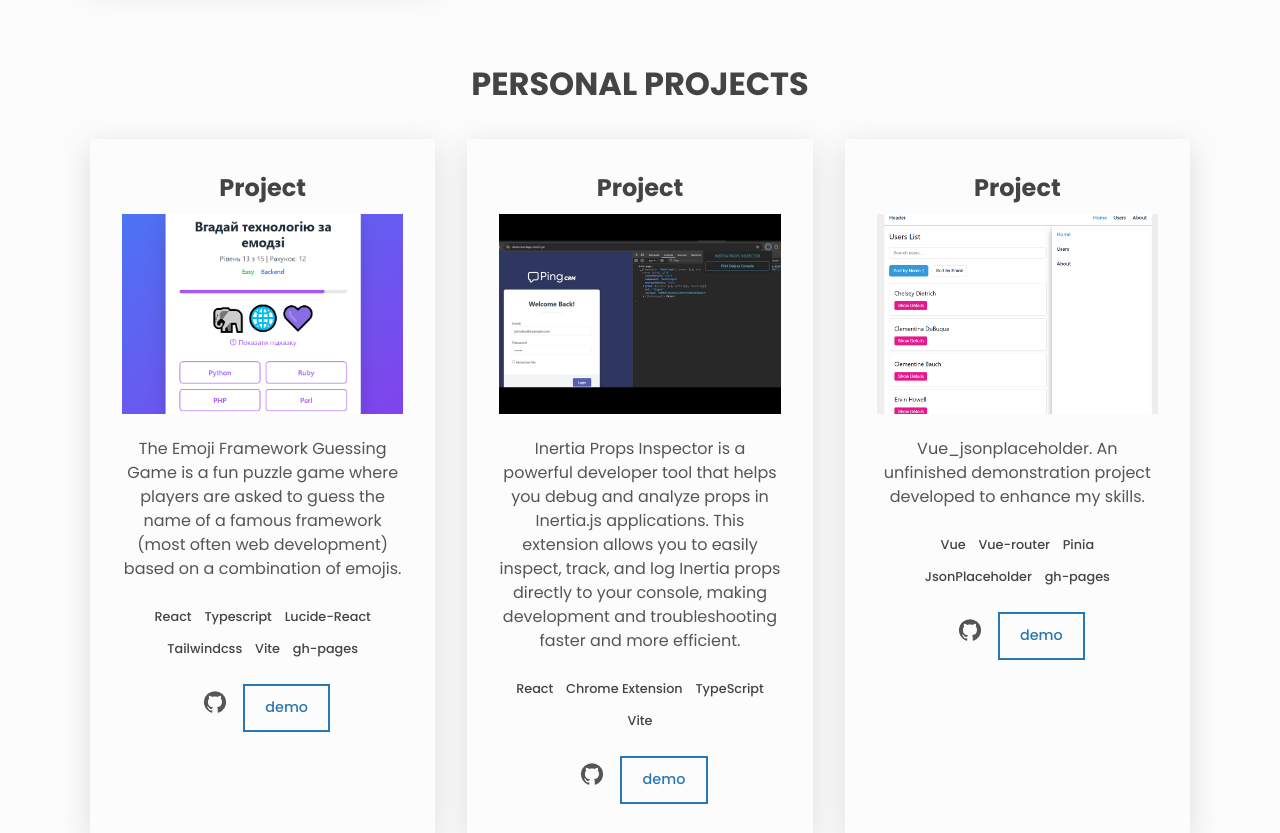
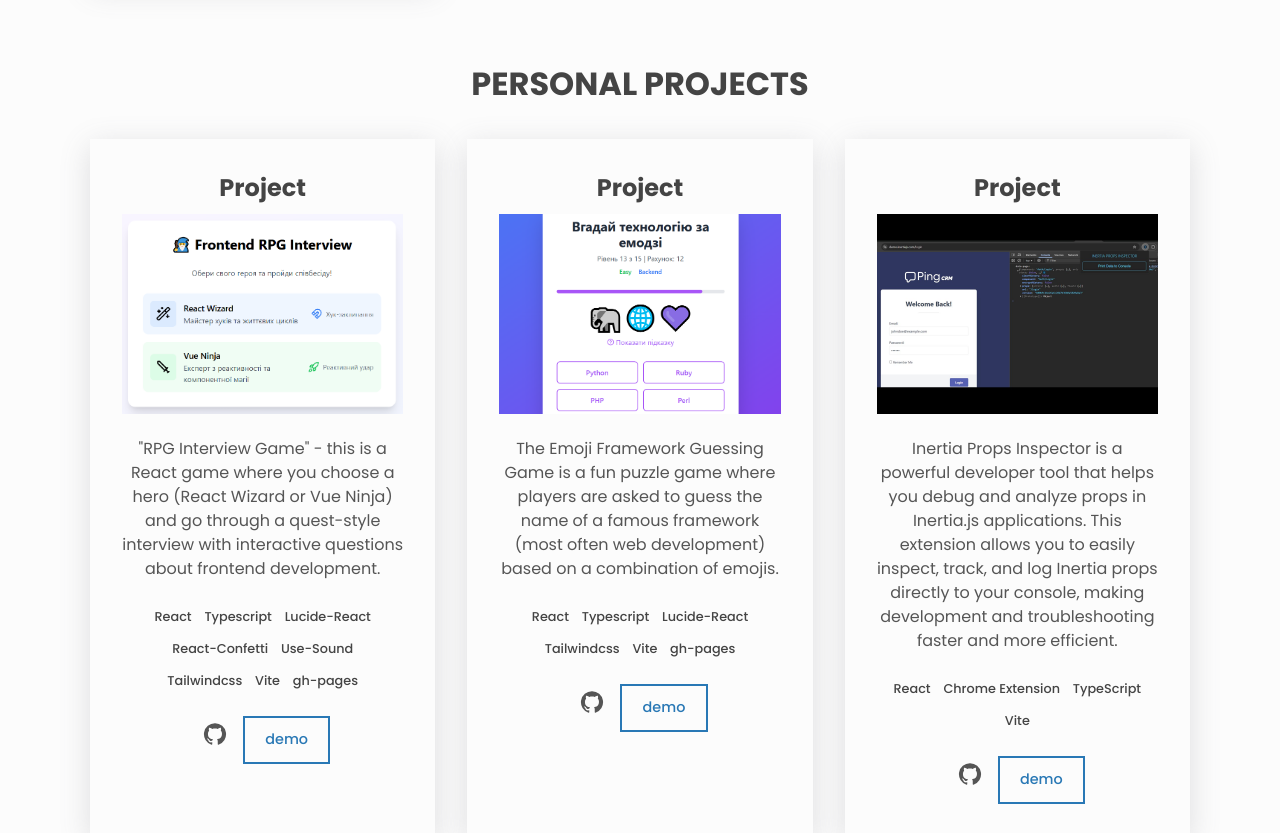
Before and after one commit to kobrynovych/kobrynovych.github.io, a React (Create React App) app: page / in a window 1280 px wide. Shown: the part 3400-4233 px from the top of the page. Built offline with nearby package versions, Linux system fonts and the light colour scheme.

Commit message:
add RPG Interview Game

```diff
--- a/src/portfolio.js
+++ b/src/portfolio.js
@@ -294,6 +294,16 @@ export const projects = [
         sourceCode: 'https://github.com/kobrynovych/EmojiFrameworkGuessingGame',
         livePreview: 'https://kobrynovych.github.io/EmojiFrameworkGuessingGame',
     },
+    {
+        id: 20,
+        name: 'Project',
+        foto: './img/cv27.png',
+        description:
+        '"RPG Interview Game" - this is a React game where you choose a hero (React Wizard or Vue Ninja) and go through a quest-style interview with interactive questions about frontend development.',
+        stack: ['React', 'Typescript', 'Lucide-React', 'React-Confetti', 'Use-Sound', 'Tailwindcss', 'Vite', 'gh-pages'],
+        sourceCode: 'https://github.com/kobrynovych/RPGInterviewGame',
+        livePreview: 'https://kobrynovych.github.io/RPGInterviewGame',
+    },
 ].reverse();
 
 export const skillsProgram = [
```
Also changed, not shown: public/img/cv27.png (added).
